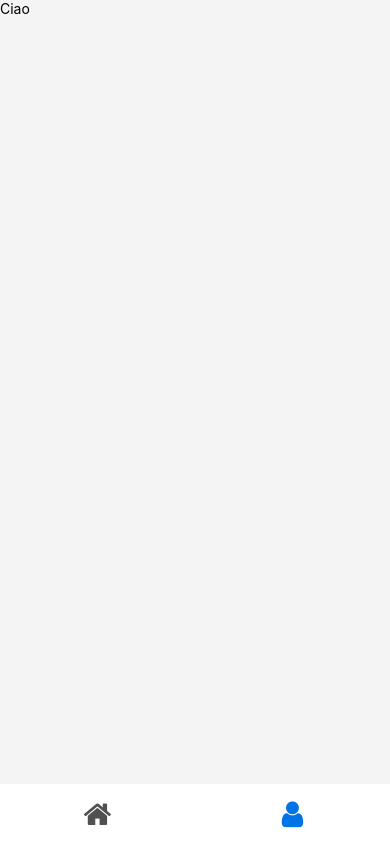
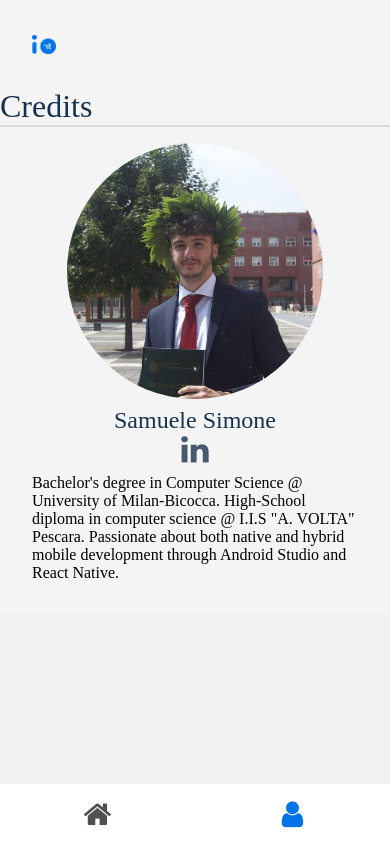
Before and after one commit to samuelesimone/IO-Test, a React Native app: screen /Credit in a window 390 px wide. Built offline with nearby package versions, Linux system fonts and the light colour scheme; no server answers.

Commit message:
Added Credits screen

```diff
--- /dev/null
+++ b/src/components/Header.js
@@ -0,0 +1,54 @@
+import moment from 'moment';
+import * as React from 'react';
+import {Text, View, StyleSheet, Image, TouchableOpacity} from 'react-native';
+import Icon from 'react-native-vector-icons/FontAwesome';
+
+import Color from '../utilities/Color';
+
+const Header = ({label, showSearch = true}) => {
+  const {container, headerContainer, title, divider} = styles;
+  return (
+    <View>
+      <View style={headerContainer}>
+        <Image
+          source={require('../assets/images/iologo.png')}
+          style={{
+            resizeMode: 'contain',
+            width: 24,
+            height: 24,
+          }}
+        />
+        {showSearch && (
+          <Icon name={'search'} size={24} color={Color.textDescription} />
+        )}
+      </View>
+      <View marginLeft={32} marginBottom={32}>
+        <Text style={title}>{label}</Text>
+      </View>
+      <View style={divider} marginBottom={16} />
+    </View>
+  );
+};
+const styles = StyleSheet.create({
+  container: {
+    flex: 1,
+    backgroundColor: Color.background,
+  },
+  title: {
+    fontFamily: 'TitilliumWeb-Bold',
+    fontSize: 32,
+    color: Color.textTitle,
+  },
+
+  divider: {
+    height: 2,
+    backgroundColor: Color.lightGrey,
+  },
+  headerContainer: {
+    margin: 32,
+    flexDirection: 'row',
+    justifyContent: 'space-between',
+  },
+});
+
+export default Header;
--- a/src/screens/CreditScreen.js
+++ b/src/screens/CreditScreen.js
@@ -1,17 +1,55 @@
 import {isUndefined} from 'lodash';
 import React, {useState, useEffect} from 'react';
+import Icon from 'react-native-vector-icons/FontAwesome';
 
-import {Text, View, StyleSheet} from 'react-native';
+import {
+  Text,
+  View,
+  StyleSheet,
+  Image,
+  ScrollView,
+  Linking,
+  TouchableOpacity,
+} from 'react-native';
+import Header from '../components/Header';
 
 import Color from '../utilities/Color';
 
 const CreditScreen = () => {
-  const {container} = styles;
+  const {container, image, nameTxt, body, descriptionTxt} = styles;
 
   return (
-    <View style={container}>
-      <Text>Ciao</Text>
-    </View>
+    <ScrollView>
+      <View style={container}>
+        <Header label={'Credits'} showSearch={false} />
+        <View style={image}>
+          <Image
+            source={require('../assets/images/sam.jpg')}
+            style={{
+              resizeMode: 'contain',
+              width: 256,
+              height: 256,
+              borderRadius: 256,
+            }}
+          />
+        </View>
+        <View style={body}>
+          <Text style={nameTxt}>Samuele Simone</Text>
+          <TouchableOpacity
+            onPress={() => {
+              Linking.openURL('https://it.linkedin.com/in/samuele-simone');
+            }}>
+            <Icon name={'linkedin'} size={32} color={Color.textDescription} />
+          </TouchableOpacity>
+          <Text style={descriptionTxt}>
+            Bachelor's degree in Computer Science @ University of Milan-Bicocca.
+            High-School diploma in computer science @ I.I.S "A. VOLTA" Pescara.
+            Passionate about both native and hybrid mobile development through
+            Android Studio and React Native.
+          </Text>
+        </View>
+      </View>
+    </ScrollView>
   );
 };
 const styles = StyleSheet.create({
@@ -19,6 +57,27 @@ const styles = StyleSheet.create({
     flex: 1,
     backgroundColor: Color.background,
   },
+  image: {
+    marginTop: 16,
+    alignItems: 'center',
+  },
+  nameTxt: {
+    fontFamily: 'TitilliumWeb-Bold',
+    fontSize: 24,
+    marginTop: 8,
+    color: Color.textTitle,
+  },
+  descriptionTxt: {
+    fontFamily: 'TitilliumWeb-Regular',
+    fontSize: 16,
+    marginTop: 8,
+    paddingHorizontal: 32,
+    color: Color.descriptionTxt,
+  },
+  body: {
+    alignItems: 'center',
+    marginBottom: 32,
+  },
 });
 
 export default CreditScreen;
--- a/src/screens/HomeScreen.js
+++ b/src/screens/HomeScreen.js
@@ -12,6 +12,7 @@ import {
 } from 'react-native';
 import Icon from 'react-native-vector-icons/FontAwesome';
 import CardItem from '../components/CardItem';
+import Header from '../components/Header';
 import Color from '../utilities/Color';
 
 const URL_DATA =
@@ -48,21 +49,8 @@ const HomeScreen = ({navigation}) => {
 
   return (
     <View style={container}>
-      <View style={headerContainer}>
-        <Image
-          source={require('../assets/images/iologo.png')}
-          style={{
-            resizeMode: 'contain',
-            width: 24,
-            height: 24,
-          }}
-        />
-        <Icon name={'search'} size={24} color={Color.textDescription} />
-      </View>
-      <View marginLeft={32} marginBottom={32}>
-        <Text style={title}>Stories</Text>
-      </View>
-      <View style={divider} marginBottom={16} />
+      <Header label={'Stories'} />
+
       <ActivityIndicator
         size="large"
         color={Color.primaryBlue}
```
Also changed, not shown: src/assets/images/sam.jpg (added).
